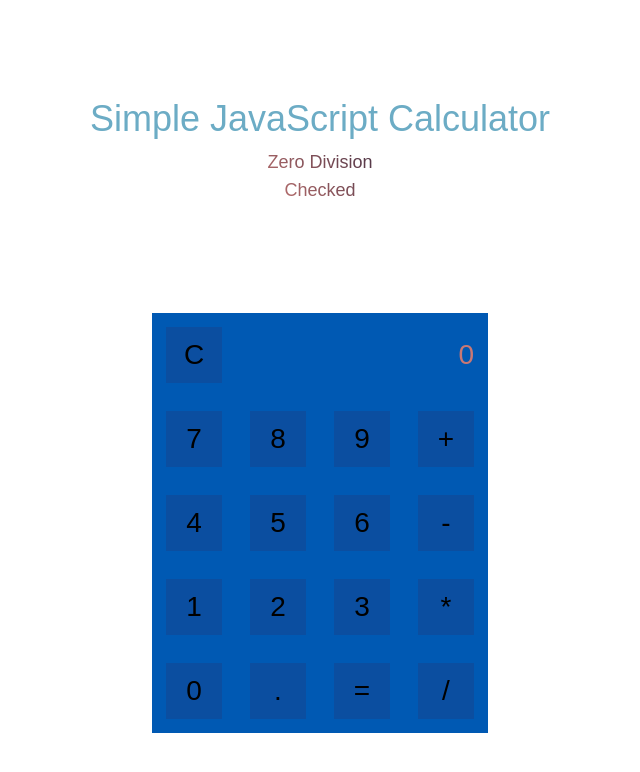
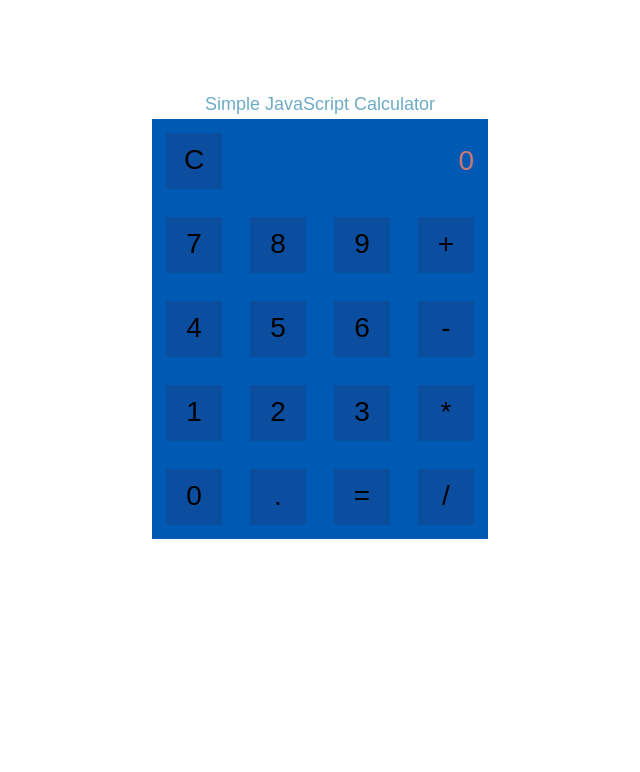
Before and after one commit to Vicfavz/jsCalculator, a plain HTML site: page index.html in a window 1280 px wide. Shown: the whole page, without its empty margins (320-960 px from the left). Drawn offline with Linux system fonts and the light colour scheme.

Commit message:
More Changes added
Co-Authored-By: vicfavz <vicfavz@users.noreply.github.com>

```diff
--- a/index.html
+++ b/index.html
@@ -8,8 +8,7 @@
 </head>
 <body>
 
-<h1>Simple JavaScript Calculator</h1>
-<p class="warning">Zero Division Checked</p>
+<h4>Simple JavaScript Calculator</h4>
 
 <div id="calculator" class="calculator">
 
--- a/style.css
+++ b/style.css
@@ -11,7 +11,7 @@ body {
     text-align: center;
 }
 
-h1 {
+h4 {
     font-weight: 300;
     margin: 0;
 }
@@ -22,9 +22,9 @@ h1 {
     -webkit-background-clip: text;
     -webkit-text-fill-color: transparent;
     color: #8c5059;
-    font-weight: 400;
+    font-weight: 100;
     margin: 0 auto 6em;
-    max-width: 9em;
+    max-width: 20em;
 }
 
 .calculator {
@@ -104,14 +104,14 @@ button {
 /* Same as above, modified for operators */
 .ops:focus::after {
     content: attr(data-ops);
-    margin-left: -210px;
+    margin-left: -710px;
     width: 420px;
 }
 
 /* Same as above, modified for result */
 .equals:focus::after {
     content: attr(data-result);
-    margin-left: -300px;
+    margin-left: -710px;
     width: 600px;
 }
 
```
